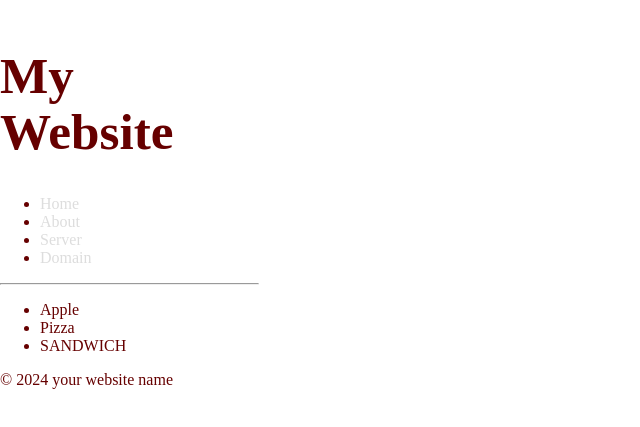
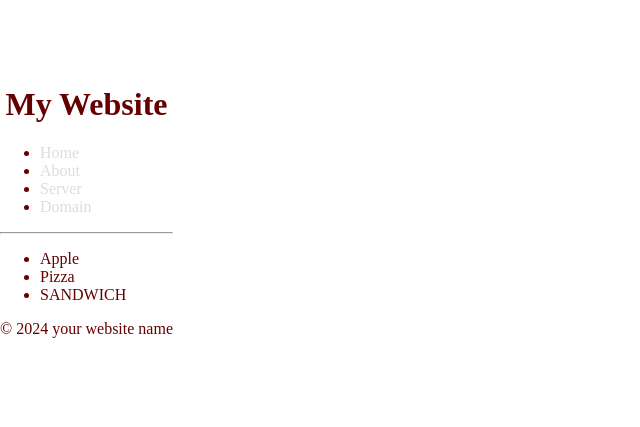
Before and after one commit to Aref2880/web, a React (Vite) app: page / in a window 1280 px wide. Shown: the part 191-618 px from the top of the page, without its empty margins (0-640 px from the left). Built offline with nearby package versions, Linux system fonts and the light colour scheme.

Commit message:
Update index.css

```diff
--- a/src/index.css
+++ b/src/index.css
@@ -26,9 +26,8 @@ body {
 }
 
 h1 {
-  width: 50%;
-  font-size: 3.2em;
-  line-height: 1.1;
+
+text-align: center;
 }
 
 button {
```
